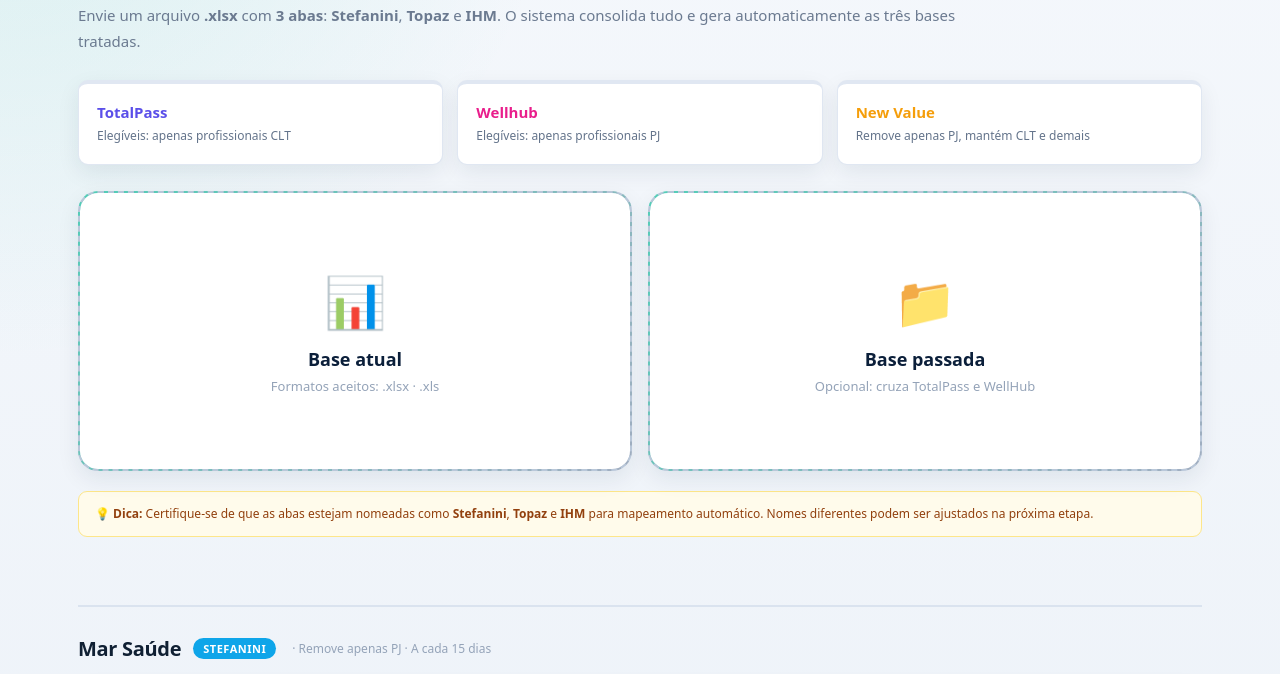
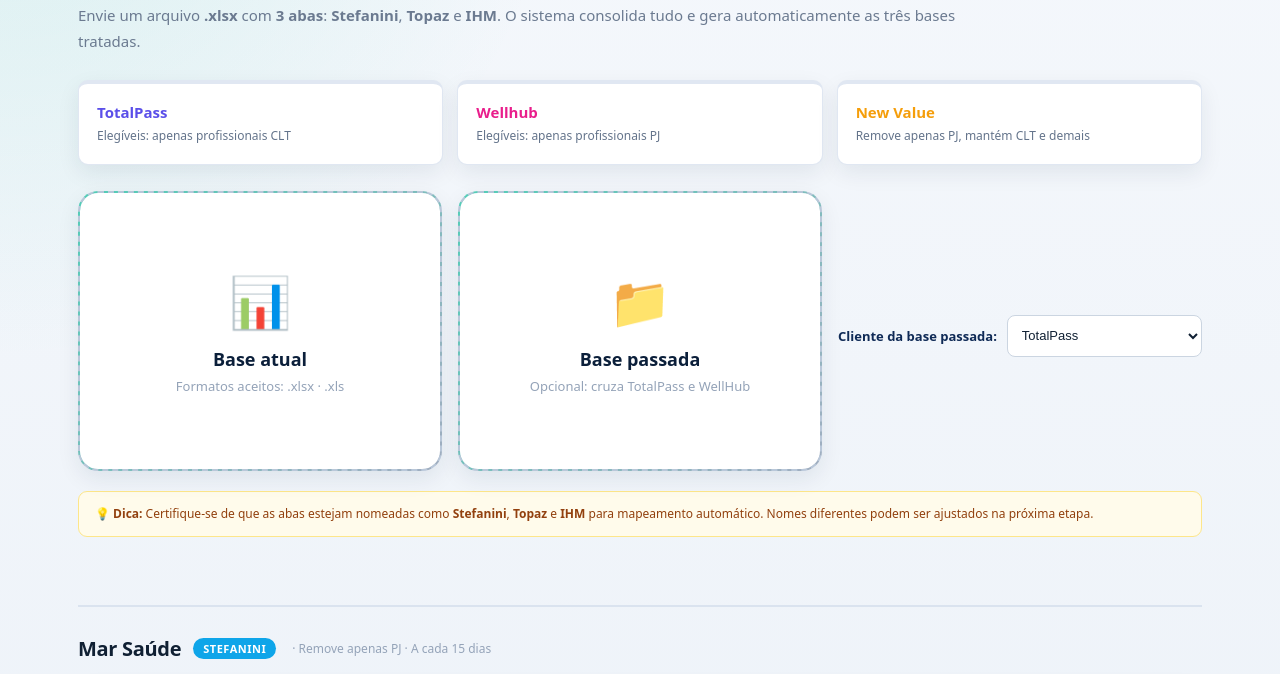
Before and after one commit to matosluan93/benef-process, a Python web app: template templates/index.html in a window 1280 px wide. Shown: the part 212-886 px from the top of the page. Run offline with Jinja, Linux system fonts and the light colour scheme; the template is opened without the code that fills it, so the values that code supplies are empty.

Commit message:
Adiciona selecao de cliente da base passada

```diff
--- a/templates/index.html
+++ b/templates/index.html
@@ -771,6 +771,14 @@
         <div class="label" id="previousDropLabel">Base passada</div>
         <div class="sub">Opcional: cruza TotalPass e WellHub</div>
       </div>
+      <div style="margin-top:10px;display:flex;gap:10px;align-items:center;justify-content:center;flex-wrap:wrap">
+        <span style="font-weight:700;color:#0F2A56;font-size:13px">Cliente da base passada:</span>
+        <select id="previousClientSelect" onchange="S.previousClient = this.value"
+                style="max-width:220px;border:1px solid #CBD5E1;border-radius:8px;padding:8px 10px;background:#fff">
+          <option value="totalpass">TotalPass</option>
+          <option value="wellhub">WellHub</option>
+        </select>
+      </div>
     </div>
     <input type="file" id="fileInput" accept=".xlsx,.xls" style="display:none" />
     <input type="file" id="previousFileInput" accept=".xlsx,.xls,.csv" style="display:none" />
@@ -1069,6 +1077,7 @@ const S = {
   previousFilename: '',
   previousSheetNames: [],
   previousSheetMap: {},
+  previousClient: 'totalpass',
   sheetData: {},          // per-sheet: { headers, auto_map, row_count }
   perSheetColMap: {},     // per-sheet column mapping
   activeSheetTab: '',
@@ -1190,6 +1199,7 @@ async function uploadPreviousFile(file) {
   const fd = new FormData();
   fd.append('file', file);
   fd.append('session_id', S.sessionId);
+  fd.append('previous_client', S.previousClient);
 
   try {
     const res  = await fetch('/api/upload-previous', { method: 'POST', body: fd });
@@ -1394,6 +1404,7 @@ async function renderPreview() {
         session_id:        S.sessionId,
         sheet_map:         S.sheetMap,
         previous_sheet_map: S.previousSheetMap,
+        previous_client: S.previousClient,
         per_sheet_col_map: S.perSheetColMap,
         col_map:           {},
       }),
@@ -1443,6 +1454,7 @@ async function runProcess() {
         session_id:        S.sessionId,
         sheet_map:         S.sheetMap,
         previous_sheet_map: S.previousSheetMap,
+        previous_client: S.previousClient,
         per_sheet_col_map: S.perSheetColMap,
         col_map:           {},
       }),
@@ -1886,12 +1898,14 @@ function resetApp() {
   S.sessionId = null; S.filename = ''; S.sheetNames = [];
   S.sheetMap  = { Stefanini: '', Topaz: '', IHM: '' };
   S.previousFilename = ''; S.previousSheetNames = []; S.previousSheetMap = {};
+  S.previousClient = 'totalpass';
   S.sheetData = {}; S.perSheetColMap = {}; S.activeSheetTab = '';
   S.previewRows = []; S.results = null;
   document.getElementById('fileInput').value = '';
   document.getElementById('previousFileInput').value = '';
   document.getElementById('dropLabel').textContent = 'Base atual';
   document.getElementById('previousDropLabel').textContent = 'Base passada';
+  document.getElementById('previousClientSelect').value = 'totalpass';
   document.getElementById('uploadContinueBox').classList.add('hidden');
   goStep(1);
 }
```
Also changed, not shown: app.py (+26 -2 lines).
